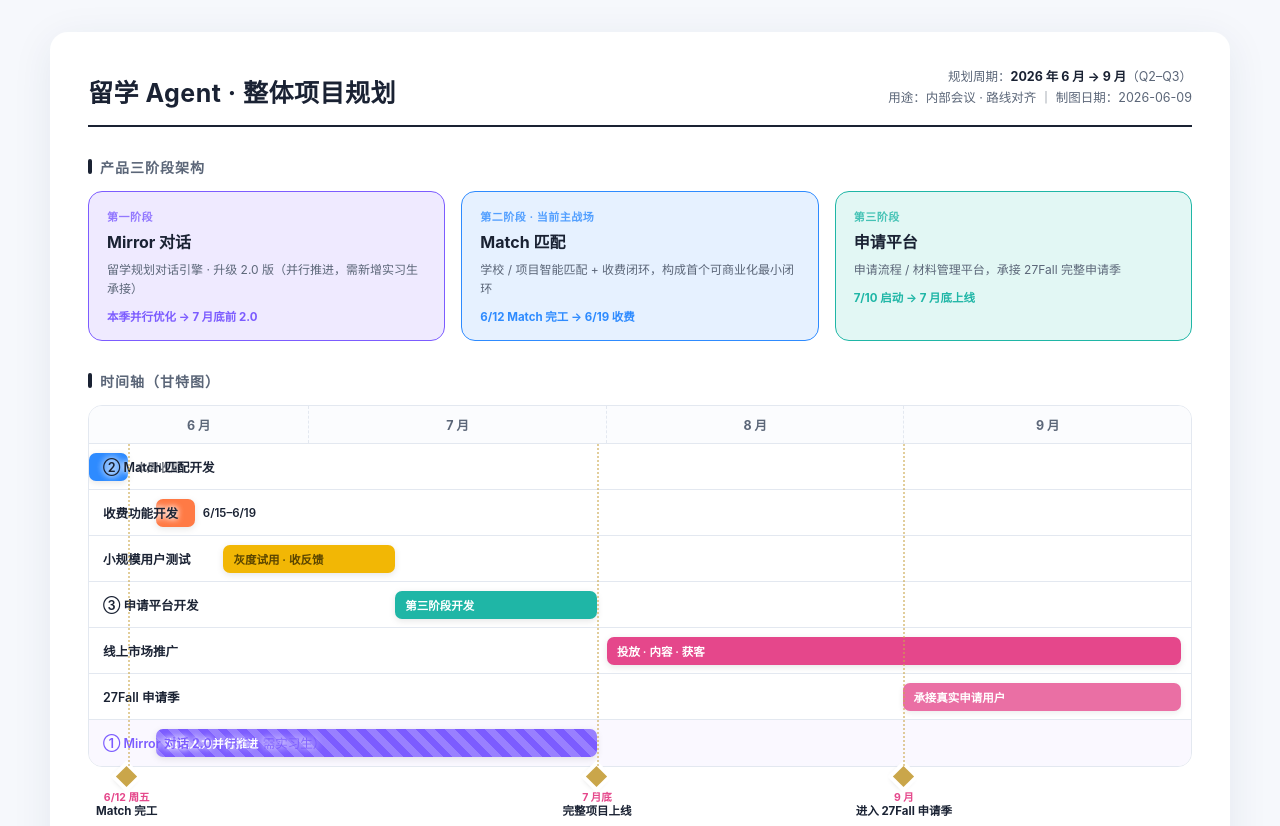
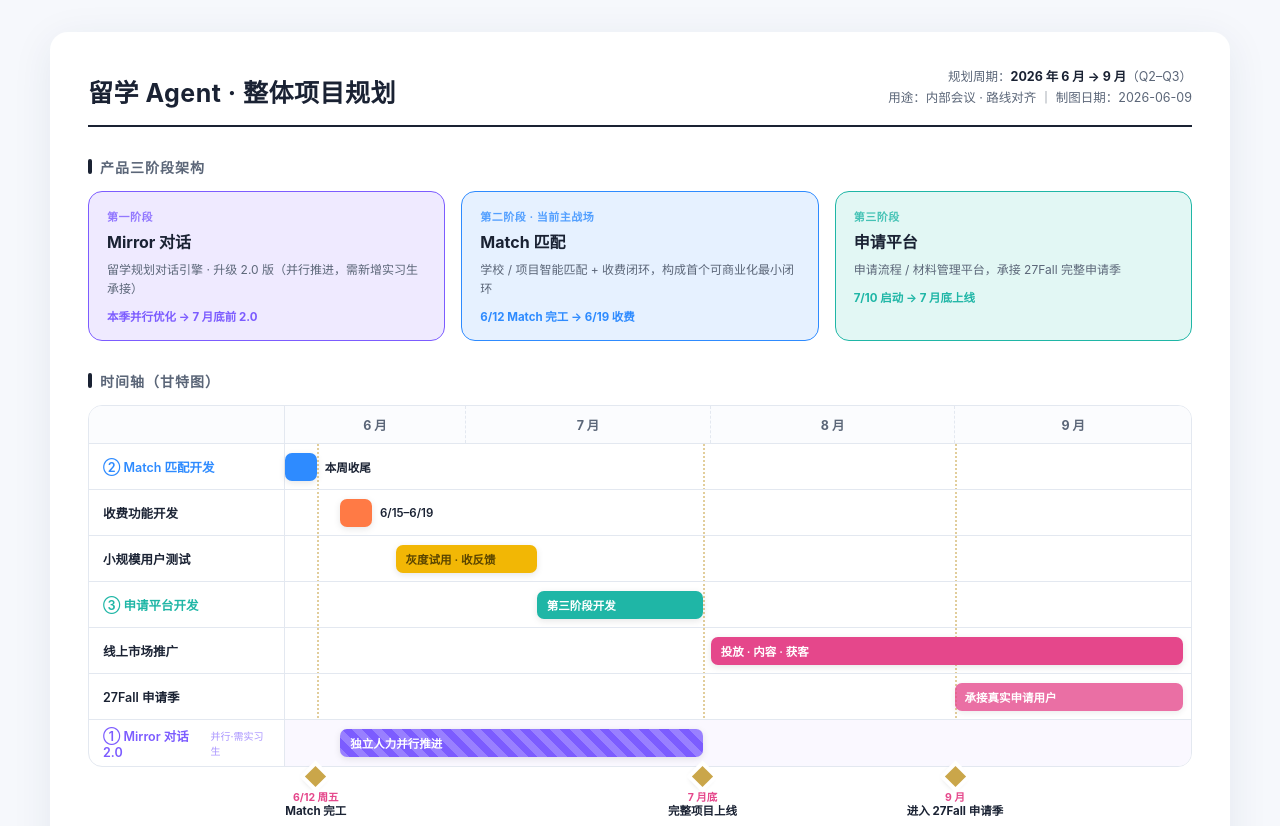
Before and after one commit to jenngchiang-eng/mirror-roadmap, a plain HTML site: page 项目整体规划_2026Q2-Q3.html in a window 1280 px wide. Shown: the top 826 px of the page. Drawn offline with Linux system fonts and the light colour scheme.

Commit message:
Fix gantt label/bar overlap (ghosting)
Move row labels into a dedicated left column so they no longer
overlap the bars' text. Restructure timeline as label-gutter + track.

Co-Authored-By: Claude Opus 4.8 (1M context) <noreply@anthropic.com>

```diff
--- a/项目整体规划_2026Q2-Q3.html
+++ b/项目整体规划_2026Q2-Q3.html
@@ -43,35 +43,43 @@
   .ph2{border-color:var(--p2);background:var(--p2b)} .ph2 .tag,.ph2 .when{color:var(--p2)}
   .ph3{border-color:var(--p3);background:var(--p3b)} .ph3 .tag,.ph3 .when{color:var(--p3)}
 
-  /* gantt */
+  /* gantt — 左侧固定标签列 + 右侧时间轴，互不重叠 */
   .gantt{border:1px solid var(--line);border-radius:14px;overflow:hidden}
-  .months{display:flex;background:#fbfcfe;border-bottom:1px solid var(--line)}
-  .mo{padding:9px 0;text-align:center;font-size:12.5px;font-weight:700;
+  .ghead{display:flex;background:#fbfcfe;border-bottom:1px solid var(--line)}
+  .gutter{flex:0 0 196px;width:196px;border-right:1px solid var(--line)}
+  .months{flex:1;display:flex}
+  .mo{flex-shrink:0;padding:9px 0;text-align:center;font-size:12.5px;font-weight:700;
       border-right:1px dashed var(--line);color:var(--sub)}
   .mo:last-child{border-right:none}
 
-  .rows{position:relative}
+  .gbody{display:flex}
+  .glabels{flex:0 0 196px;width:196px;border-right:1px solid var(--line);
+           display:flex;flex-direction:column}
+  .lcell{height:46px;display:flex;align-items:center;padding:0 14px;
+         font-size:12.5px;font-weight:600;border-bottom:1px solid var(--line)}
+  .lcell:last-child{border-bottom:none}
+  .lcell small{font-weight:500;opacity:.65;margin-left:5px;font-size:10px}
+
+  .track{flex:1;position:relative}
   /* vertical milestone guide lines overlay */
-  .guides{position:absolute;inset:0;pointer-events:none;z-index:3}
+  .guides{position:absolute;inset:0;pointer-events:none;z-index:0}
   .guide{position:absolute;top:0;bottom:0;width:0;border-left:2px dotted var(--gold);opacity:.55}
-
-  .row{position:relative;height:46px;border-bottom:1px solid var(--line);
-       display:flex;align-items:center}
-  .row:last-child{border-bottom:none}
-  .row .lbl{position:absolute;left:14px;font-size:12.5px;font-weight:600;z-index:2;
-            text-shadow:0 0 6px #fff,0 0 6px #fff}
-  .track{position:absolute;left:0;right:0;height:100%}
+  .brow{position:relative;height:46px;border-bottom:1px solid var(--line)}
+  .brow:last-child{border-bottom:none}
+  .brow.alt{background:#faf8ff}
   .bar{position:absolute;top:9px;height:28px;border-radius:7px;display:flex;
        align-items:center;padding:0 10px;font-size:11.5px;color:#fff;font-weight:600;
-       white-space:nowrap;box-shadow:0 2px 7px rgba(0,0,0,.10)}
+       white-space:nowrap;box-shadow:0 2px 7px rgba(0,0,0,.10);z-index:1}
   .bar.dash{background-image:repeating-linear-gradient(45deg,rgba(255,255,255,.22) 0 7px,transparent 7px 14px)}
   .bar .out{position:absolute;left:calc(100% + 8px);color:var(--ink);
-            font-weight:600;text-shadow:0 0 6px #fff}
+            font-weight:600;text-shadow:0 0 5px #fff,0 0 5px #fff}
   .b-p2{background:var(--p2)} .b-pay{background:var(--pay)} .b-test{background:var(--test);color:#5a4500}
   .b-p3{background:var(--p3)} .b-gtm{background:var(--gtm)} .b-p1{background:var(--p1)}
 
   /* milestone diamonds row */
-  .mstones{position:relative;height:54px;margin-top:2px}
+  .mstones-wrap{display:flex;margin-top:2px}
+  .gspacer{flex:0 0 196px;width:196px}
+  .mstones{flex:1;position:relative;height:54px}
   .ms{position:absolute;transform:translateX(-50%);text-align:center;width:140px}
   .ms .dia{width:15px;height:15px;background:var(--gold);margin:0 auto 5px;
            transform:rotate(45deg);box-shadow:0 0 0 4px #fff,0 2px 6px rgba(0,0,0,.2)}
@@ -133,15 +141,31 @@
   <!-- 甘特时间轴 -->
   <h2 class="sec">时间轴（甘特图）</h2>
   <div class="gantt">
-    <!-- 月份表头：6月20.0% / 7月27.0% / 8月27.0% / 9月26.0% -->
+    <!-- 表头：左侧标签留白列 + 右侧月份(6月20.0%/7月27.0%/8月27.0%/9月26.0%) -->
+    <div class="ghead">
+      <div class="gutter"></div>
       <div class="months">
         <div class="mo" style="width:20.0%">6 月</div>
         <div class="mo" style="width:27.0%">7 月</div>
         <div class="mo" style="width:27.0%">8 月</div>
         <div class="mo" style="width:26.0%">9 月</div>
       </div>
+    </div>
 
-    <div class="rows">
+    <div class="gbody">
+      <!-- 左侧固定标签列 -->
+      <div class="glabels">
+        <div class="lcell" style="color:var(--p2)">② Match 匹配开发</div>
+        <div class="lcell">收费功能开发</div>
+        <div class="lcell">小规模用户测试</div>
+        <div class="lcell" style="color:var(--p3)">③ 申请平台开发</div>
+        <div class="lcell">线上市场推广</div>
+        <div class="lcell">27Fall 申请季</div>
+        <div class="lcell" style="color:var(--p1)">① Mirror 对话 2.0<small>并行·需实习生</small></div>
+      </div>
+
+      <!-- 右侧时间轴 -->
+      <div class="track">
         <!-- 里程碑竖向引导线：6/12=3.5% · 7/31=46.1% · 9/1=73.9% -->
         <div class="guides">
           <div class="guide" style="left:3.5%"></div>
@@ -149,54 +173,20 @@
           <div class="guide" style="left:73.9%"></div>
         </div>
 
-      <!-- 主线 -->
-      <div class="row">
-        <div class="lbl">② Match 匹配开发</div>
-        <div class="track">
-          <div class="bar b-p2" style="left:0;width:3.5%"><span class="out">本周收尾</span></div>
-        </div>
-      </div>
-      <div class="row">
-        <div class="lbl">收费功能开发</div>
-        <div class="track">
-          <div class="bar b-pay" style="left:6.1%;width:3.5%"><span class="out">6/15–6/19</span></div>
-        </div>
-      </div>
-      <div class="row">
-        <div class="lbl">小规模用户测试</div>
-        <div class="track">
-          <div class="bar b-test" style="left:12.2%;width:15.6%">灰度试用 · 收反馈</div>
-        </div>
-      </div>
-      <div class="row">
-        <div class="lbl">③ 申请平台开发</div>
-        <div class="track">
-          <div class="bar b-p3" style="left:27.8%;width:18.3%">第三阶段开发</div>
-        </div>
-      </div>
-      <div class="row">
-        <div class="lbl">线上市场推广</div>
-        <div class="track">
-          <div class="bar b-gtm" style="left:47.0%;width:52.1%">投放 · 内容 · 获客</div>
-        </div>
-      </div>
-      <div class="row">
-        <div class="lbl">27Fall 申请季</div>
-        <div class="track">
-          <div class="bar b-gtm" style="left:73.9%;width:25.2%;opacity:.78">承接真实申请用户</div>
-        </div>
-      </div>
-      <!-- 并行条件线 -->
-      <div class="row" style="background:#faf8ff">
-        <div class="lbl" style="color:var(--p1)">① Mirror 对话 2.0 <span style="font-weight:500;opacity:.7">（并行 · 需实习生）</span></div>
-        <div class="track">
-          <div class="bar b-p1 dash" style="left:6.1%;width:40.0%">独立人力并行推进</div>
-        </div>
+        <div class="brow"><div class="bar b-p2" style="left:0;width:3.5%"><span class="out">本周收尾</span></div></div>
+        <div class="brow"><div class="bar b-pay" style="left:6.1%;width:3.5%"><span class="out">6/15–6/19</span></div></div>
+        <div class="brow"><div class="bar b-test" style="left:12.2%;width:15.6%">灰度试用 · 收反馈</div></div>
+        <div class="brow"><div class="bar b-p3" style="left:27.8%;width:18.3%">第三阶段开发</div></div>
+        <div class="brow"><div class="bar b-gtm" style="left:47.0%;width:52.1%">投放 · 内容 · 获客</div></div>
+        <div class="brow"><div class="bar b-gtm" style="left:73.9%;width:25.2%;opacity:.78">承接真实申请用户</div></div>
+        <div class="brow alt"><div class="bar b-p1 dash" style="left:6.1%;width:40.0%">独立人力并行推进</div></div>
       </div>
     </div>
   </div>
 
-  <!-- 里程碑 -->
+  <!-- 里程碑（与时间轴对齐，左侧留白同宽） -->
+  <div class="mstones-wrap">
+    <div class="gspacer"></div>
     <div class="mstones">
       <div class="ms" style="left:3.5%">
         <div class="dia"></div><div class="d">6/12 周五</div><div class="t">Match 完工</div>
@@ -206,6 +196,7 @@
       </div>
       <div class="ms" style="left:73.9%">
         <div class="dia"></div><div class="d">9 月</div><div class="t">进入 27Fall 申请季</div>
+      </div>
     </div>
   </div>
 
```
Also changed, not shown: index.html (+52 -61 lines), 1 other file. Lines whose indentation alone changed are shown as unchanged.
